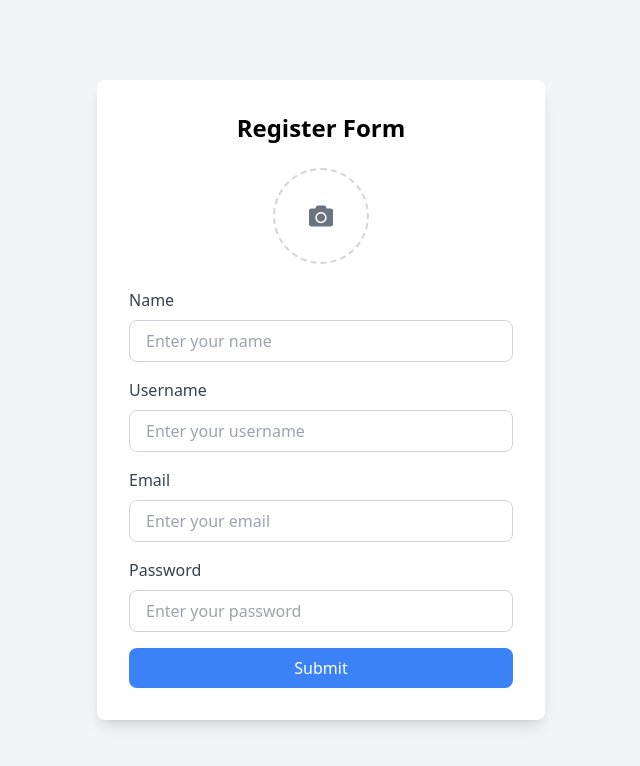
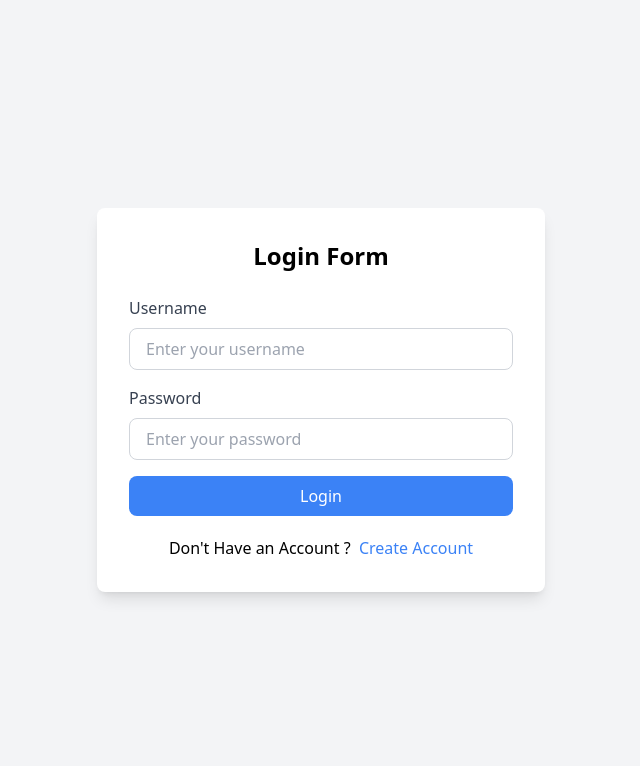
Before and after one commit to honeypathkar/Authentication, a React (Vite) app in the folder frontend/: page /login in a window 1280 px wide. Shown: the top 766 px of the page, without its empty margins (319-959 px from the left). Built offline with nearby package versions, Linux system fonts and the light colour scheme.

Commit message:
Creating Login page

```diff
--- a/frontend/package.json
+++ b/frontend/package.json
@@ -12,7 +12,8 @@
   "dependencies": {
     "react": "^18.3.1",
     "react-dom": "^18.3.1",
-    "react-icons": "^5.4.0"
+    "react-icons": "^5.4.0",
+    "react-router-dom": "^7.1.1"
   },
   "devDependencies": {
     "@eslint/js": "^9.17.0",
--- a/frontend/src/App.jsx
+++ b/frontend/src/App.jsx
@@ -1,10 +1,19 @@
 import React from "react";
+import { BrowserRouter as Router, Routes, Route } from "react-router-dom";
 import RegisterScreen from "./screens/RegisterScreen";
+import LoginScreen from "./screens/LoginScreen";
+import { Navigate } from "react-router-dom";
 
 export default function App() {
   return (
-    <div>
-      <RegisterScreen />
-    </div>
+    <Router>
+      <div>
+        <Routes>
+          <Route path="/" element={<Navigate to="/login" />} />
+          <Route path="/login" element={<LoginScreen />} />
+          <Route path="/register" element={<RegisterScreen />} />
+        </Routes>
+      </div>
+    </Router>
   );
 }
--- a/frontend/src/screens/LoginScreen.jsx
+++ b/frontend/src/screens/LoginScreen.jsx
@@ -1,5 +1,76 @@
-import React from "react";
+import React, { useState } from "react";
+import { Link } from "react-router-dom";
 
-export default function LoginScreen() {
-  return <div>LoginScreen</div>;
+function LoginScreen() {
+  const [formData, setFormData] = useState({
+    username: "",
+    password: "",
+  });
+
+  const handleInputChange = (e) => {
+    const { name, value } = e.target;
+    setFormData({ ...formData, [name]: value });
+  };
+
+  const handleSubmit = (e) => {
+    e.preventDefault();
+    console.log("Form Data:", formData);
+  };
+
+  return (
+    <div className="flex items-center justify-center min-h-screen bg-gray-100">
+      <form
+        className="bg-white p-8 shadow-lg rounded-lg w-full max-w-md"
+        onSubmit={handleSubmit}
+      >
+        <h2 className="text-2xl font-bold mb-6 text-center">Login Form</h2>
+
+        {/* Username Field */}
+        <div className="mb-4">
+          <label className="block text-gray-700 font-medium mb-2">
+            Username
+          </label>
+          <input
+            type="text"
+            name="username"
+            placeholder="Enter your username"
+            className="w-full px-4 py-2 border border-gray-300 rounded-lg focus:outline-none focus:ring-2 focus:ring-blue-500"
+            value={formData.username}
+            onChange={handleInputChange}
+          />
+        </div>
+
+        {/* Password Field */}
+        <div className="mb-4">
+          <label className="block text-gray-700 font-medium mb-2">
+            Password
+          </label>
+          <input
+            type="password"
+            name="password"
+            placeholder="Enter your password"
+            className="w-full px-4 py-2 border border-gray-300 rounded-lg focus:outline-none focus:ring-2 focus:ring-blue-500"
+            value={formData.password}
+            onChange={handleInputChange}
+          />
+        </div>
+
+        {/* Submit Button */}
+        <button
+          type="submit"
+          className="w-full bg-blue-500 text-white py-2 px-4 rounded-lg hover:bg-blue-600 transition duration-200"
+        >
+          Login
+        </button>
+        <div className="flex justify-center mt-5">
+          Don't Have an Account ? &nbsp;
+          <Link to="/register" className="text-blue-500">
+            Create Account
+          </Link>
+        </div>
+      </form>
+    </div>
+  );
 }
+
+export default LoginScreen;
--- a/frontend/src/screens/RegisterScreen.jsx
+++ b/frontend/src/screens/RegisterScreen.jsx
@@ -1,5 +1,6 @@
 import React, { useState } from "react";
 import { FaCamera, FaTimes } from "react-icons/fa";
+import { Link } from "react-router-dom";
 
 function RegisterScreen() {
   const [formData, setFormData] = useState({
@@ -139,8 +140,14 @@ function RegisterScreen() {
           type="submit"
           className="w-full bg-blue-500 text-white py-2 px-4 rounded-lg hover:bg-blue-600 transition duration-200"
         >
-          Submit
+          Create Account
         </button>
+        <div className="flex justify-center mt-5">
+          Don't Have an Account ? &nbsp;
+          <Link to="/login" className="text-blue-500">
+            Login
+          </Link>
+        </div>
       </form>
     </div>
   );
```
Also changed, not shown: 1 other file (tests, documents, lock files or other folders).
